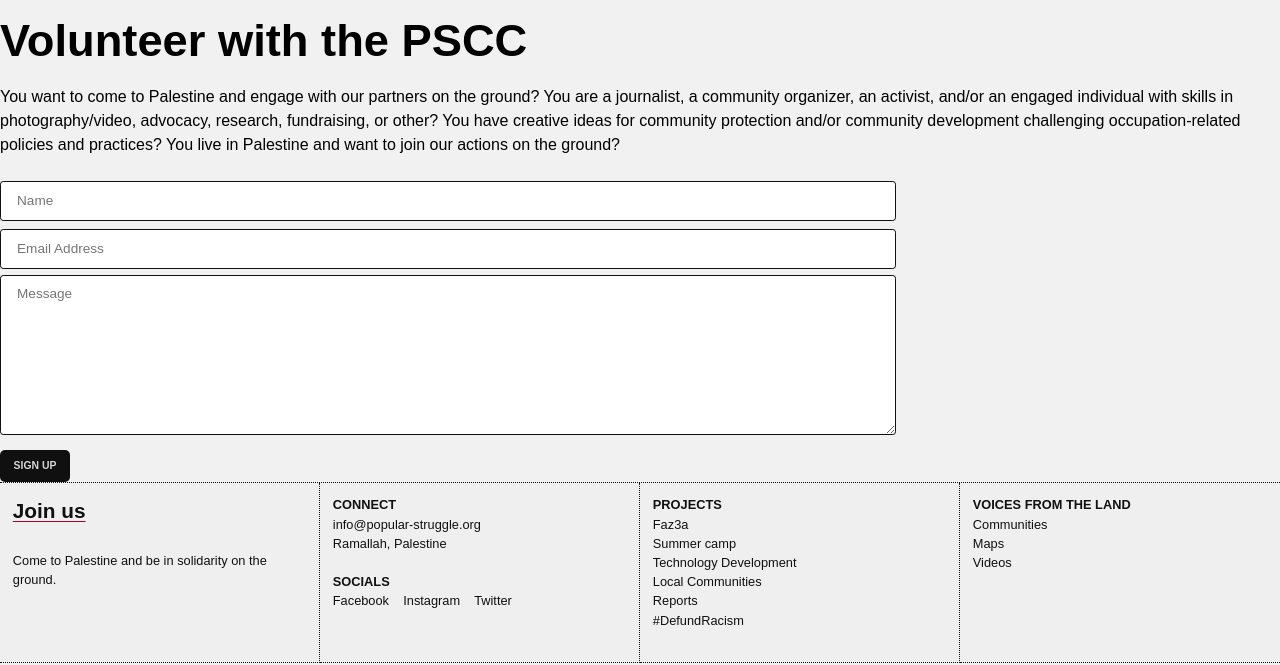
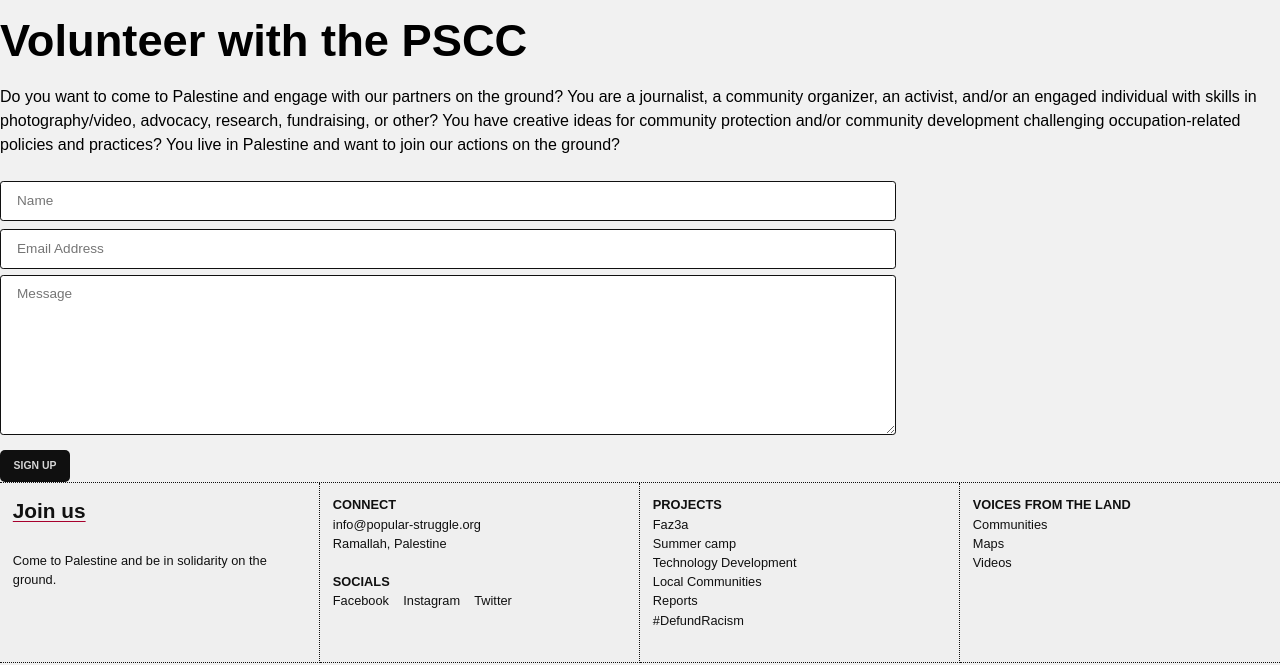
Before and after one commit to Good-Shepherd-Collective/pscc, an Eleventy site: page src/index.njk in a window 1280 px wide. Shown: the part 1657-2322 px from the top of the page. Built offline with nearby package versions, Linux system fonts and the light colour scheme; Eleventy itself is replaced by a stand-in of ours; files that its build step writes are made by us from their sources; no server answers; a web font is replaced by a local one.

Commit message:
Changed form

```diff
--- a/src/_includes/partials/_form.njk
+++ b/src/_includes/partials/_form.njk
@@ -3,7 +3,7 @@
      <h2>Volunteer with the PSCC</h2>
   </div>
   <div class="description">
-    <p>You want to come to Palestine and engage with our partners on the ground? You are a journalist, a community organizer, an activist, and/or an engaged individual with skills in photography/video, advocacy, research, fundraising, or other? You have creative ideas for community protection and/or community development challenging occupation-related policies and practices? You live in Palestine and want to join our actions on the ground?</p>
+    <p>Do you want to come to Palestine and engage with our partners on the ground? You are a journalist, a community organizer, an activist, and/or an engaged individual with skills in photography/video, advocacy, research, fundraising, or other? You have creative ideas for community protection and/or community development challenging occupation-related policies and practices? You live in Palestine and want to join our actions on the ground?</p>
   </div>
   <div >
     <input class="input" type="text" id="name" name="name" placeholder="Name">
```
Also changed, not shown: public/faz3a_registration/index.html, public/index.html.
